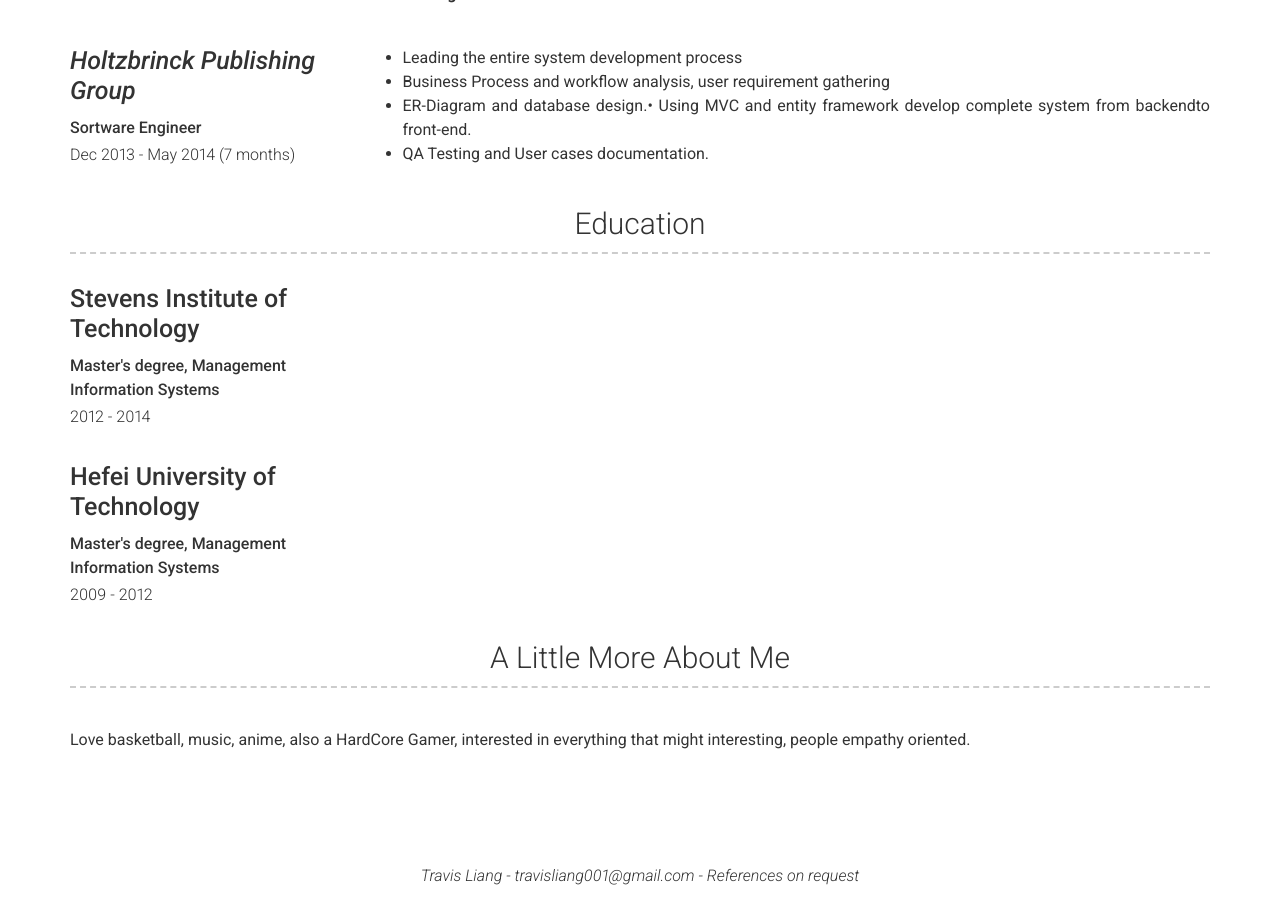
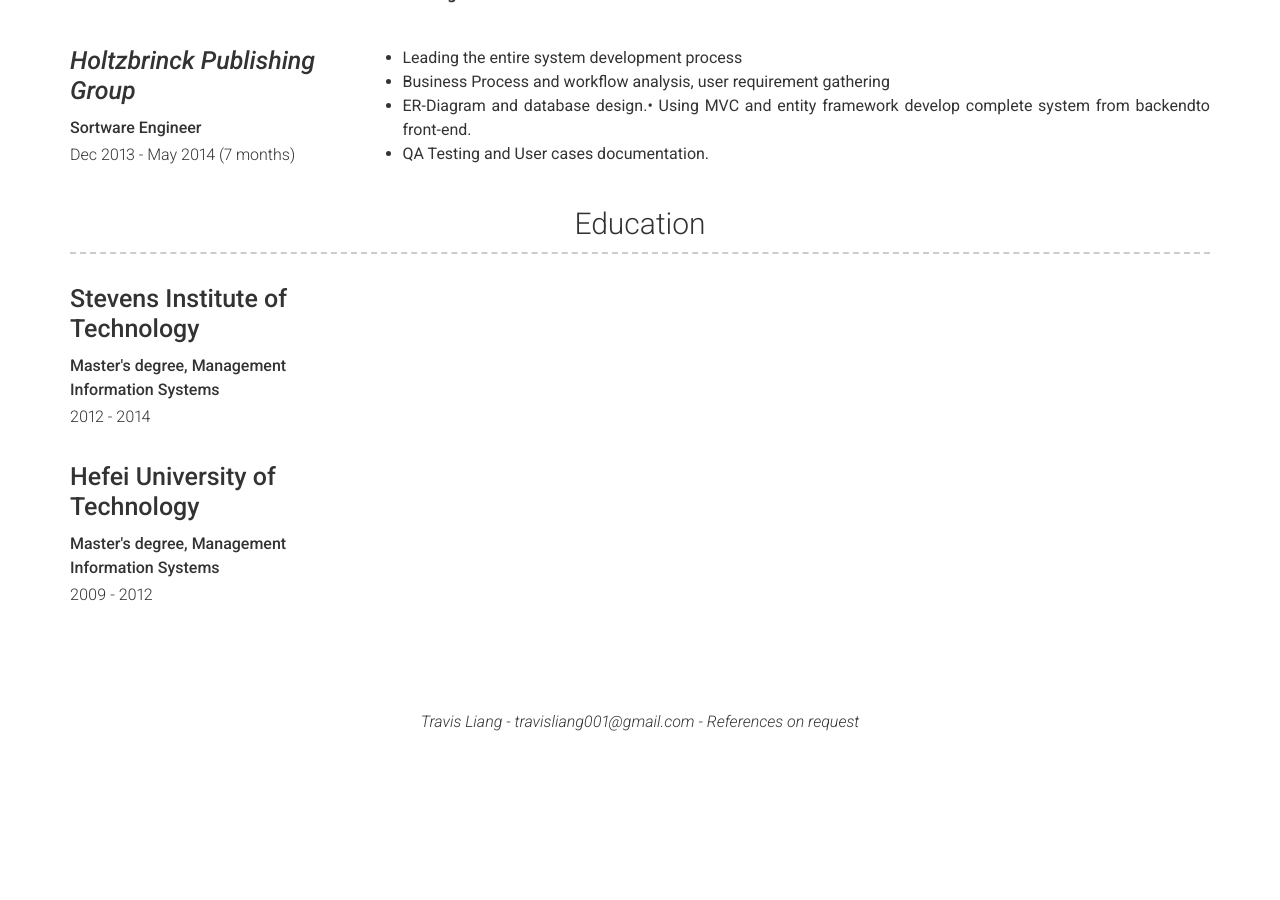
Before and after one commit to Travisliang001/online-cv, a Jekyll site: the page built from index.md, in a window 1280 px wide and 900 px high, scrolled down 1989 px. Built offline with Jekyll 4.4.1, drawn with Linux system fonts in a browser that asks for light colours; after the commit the page ends 2735 px from its top, so only the background shows below that; part of the change alters nothing that is shown.

Commit message:
Update _config.yml

```diff
--- a/_config.yml
+++ b/_config.yml
@@ -33,8 +33,8 @@ about_content: | # this will include new lines to allow paragraphs
 
 # More Section
 # more_title: A Little More About Me #(Use this to override about more section title)
-more_content: | # this will include new lines to allow paragraphs
-  Love basketball, music, anime, also a HardCore Gamer, interested in everything that might interesting, people empathy oriented.
+# more_content: | # this will include new lines to allow paragraphs
+#   Love basketball, music, anime, also a HardCore Gamer, interested in everything that might interesting, people empathy oriented.
 
 # Footer
 footer_show_references: true
```
